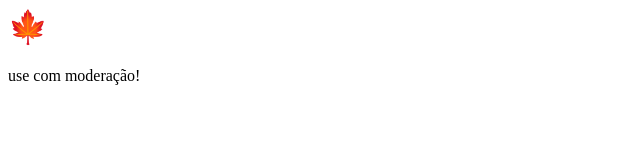
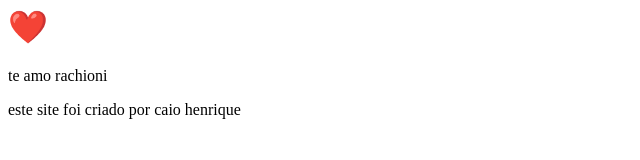
Before and after one commit to rachioni/caio, a plain HTML site: page index.html in a window 1280 px wide. Shown: the whole page, without its empty margins (0-640 px from the left). Drawn offline with Linux system fonts and the light colour scheme.

Commit message:
Update index.html

```diff
--- a/index.html
+++ b/index.html
@@ -1,8 +1,11 @@
 <html></html>
 <head>
 </head>
-<title>colombia</title>
+<title> rachioni</title>
 </head>
 <body>
-  <h1>🍁</h1>
-  <p> use com moderação! </p>
+  <h1>❤️</h1>
+  <p> te amo rachioni </p>
+<p> este site foi criado por caio henrique </p>
+</body>
+</html>
```
